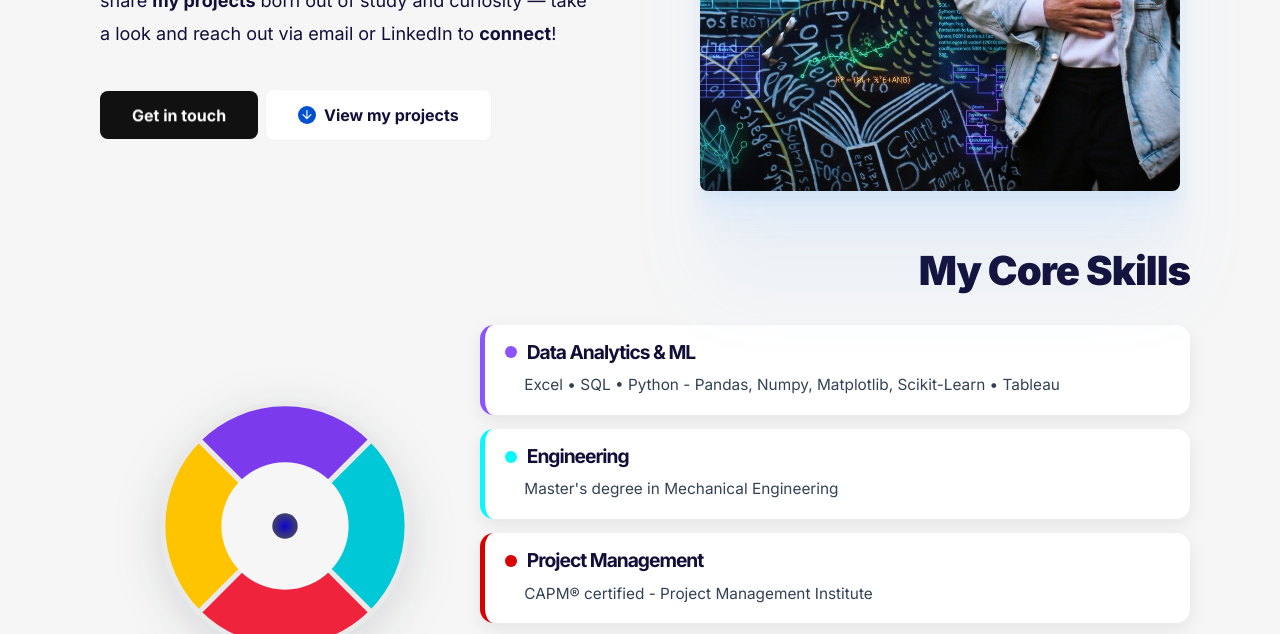
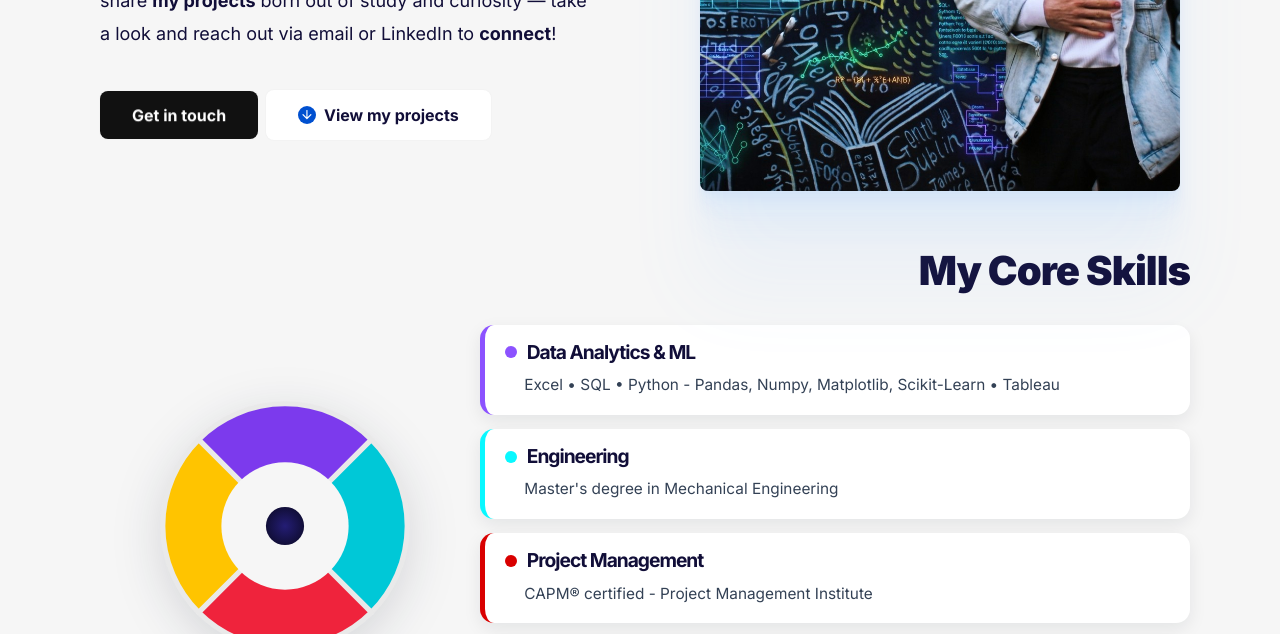
Before and after one commit to gcasarin/gcasarin.github.io, a Jekyll site: the page built from index.html, in a window 1280 px wide. Shown: the part 532-1166 px from the top of the page. Built offline with Jekyll 4.4.1, drawn with Linux system fonts in a browser that asks for light colours; the list of posts is cut into pages by our own code.

Commit message:
Update radius of gradient and inner circle

```diff
--- a/_includes/section-skills.html
+++ b/_includes/section-skills.html
@@ -22,11 +22,11 @@
                 id="grad-hole"
                 cx="110"
                 cy="110"
-                r="10"
+                r="15"
                 gradientUnits="userSpaceOnUse"
               >
-                <stop offset="0%" stop-color="#0e02d1" />
-                <stop offset="100%" stop-color="#414367" />
+                <stop offset="0%" stop-color="#241d75" />
+                <stop offset="100%" stop-color="#110E38" />
               </radialGradient>
             </defs>
 
@@ -64,7 +64,7 @@
             <circle class="donut-hole-outer" cx="110" cy="110" r="50" />
 
             <!-- Cerchio interno sovrapposto: gradiente -->
-            <circle class="donut-hole-inner" cx="110" cy="110" r="10" />
+            <circle class="donut-hole-inner" cx="110" cy="110" r="15" />
           </svg>
         </div>
       </div>
```
